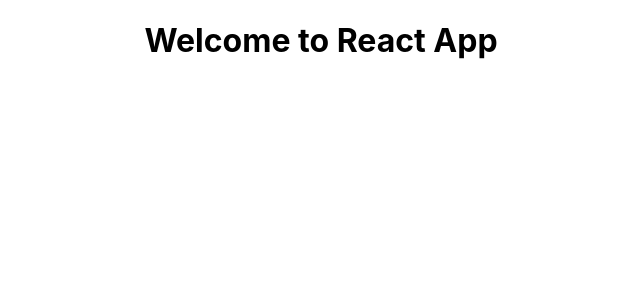
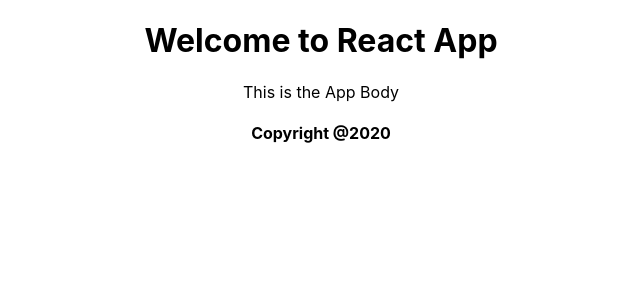
Before and after one commit to Srinivasanaresh72/CSS, a React (Create React App) app in the folder React_JS/reactapp/: page / in a window 1280 px wide. Shown: the top 300 px of the page, without its empty margins (319-959 px from the left). Built offline with nearby package versions, Linux system fonts and the light colour scheme.

Commit message:
imported appbody and appfooter

```diff
--- a/React_JS/reactapp/src/App.js
+++ b/React_JS/reactapp/src/App.js
@@ -1,11 +1,15 @@
 import logo from './logo.svg';
 import './App.css';
 import AppHeader from './Components/AppHeader'
+import AppBody from './Components/AppBody'
+import AppFooter from './Components/AppFooter'
 
 function App() {
   return (
     <div className="App">
       <AppHeader />
+      <AppBody />
+      <AppFooter />
     </div>
   );
 }
--- /dev/null
+++ b/React_JS/reactapp/src/Components/AppBody/index.js
@@ -0,0 +1,10 @@
+import React, {Component } from 'react'
+
+export default class AppBody extends Component{
+
+    render(){
+        return(
+            <p> This is the App Body </p>
+        )
+    }
+}
--- /dev/null
+++ b/React_JS/reactapp/src/Components/AppFooter/index.js
@@ -0,0 +1,8 @@
+import React from 'react'
+
+export default function AppFooter(){
+
+    return(
+        <h4> Copyright @2020 </h4>
+    )
+}
```
